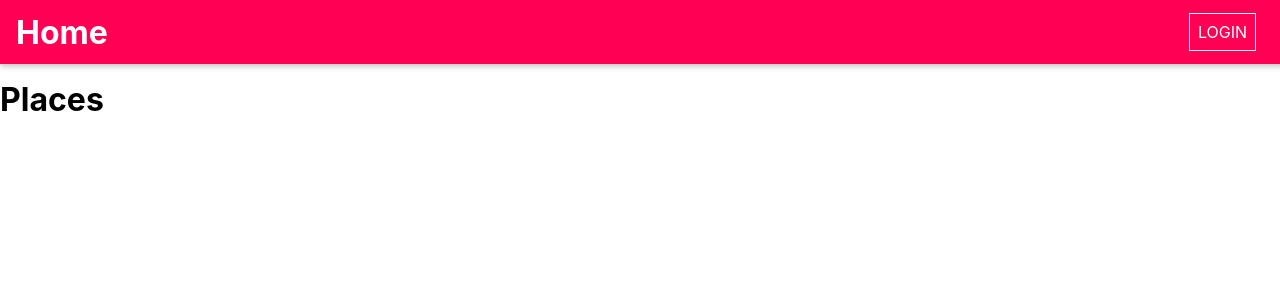
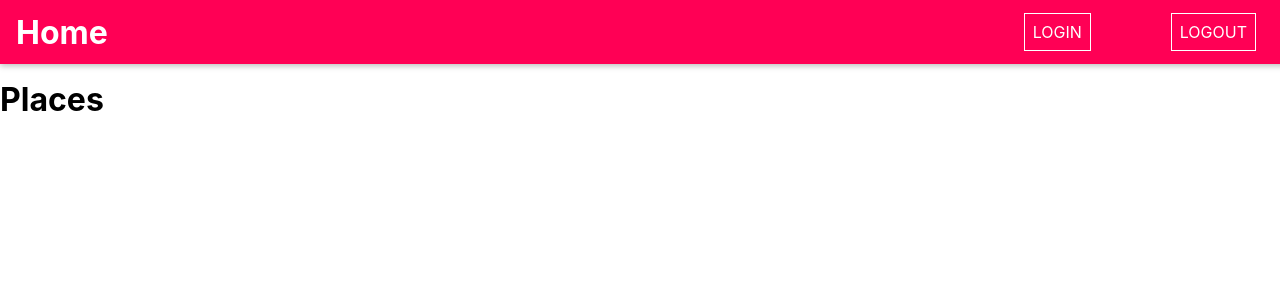
Before and after one commit to gbeto21/share-places-serverless, a React (Create React App) app in the folder frontend/: page / in a window 1280 px wide. Shown: the top 300 px of the page. Built offline with nearby package versions, Linux system fonts and the light colour scheme.

Commit message:
The logout button was implemented with the auth0 functionality.

```diff
--- a/frontend/src/shared/components/Navigation/NavLinks.js
+++ b/frontend/src/shared/components/Navigation/NavLinks.js
@@ -8,22 +8,25 @@ import { useAuth0 } from "@auth0/auth0-react";
 
 const NavLinks = props => {
 
-    const { loginWithRedirect } = useAuth0()
+    const { loginWithRedirect, logout } = useAuth0()
     const auth = useContext(AuthContext)
 
     return <ul className="nav-links">
         {auth.isLoggedIn && (<li>
             <NavLink to="/places/new">ADD PLACE</NavLink>
         </li>)}
-        {!auth.isLoggedIn && (<li>
+        {/* {/* {!auth.isLoggedIn &&  */}
+        <li>
             <button onClick={() => loginWithRedirect()}>
                 LOGIN
             </button>
-        </li>)}
-        {auth.isLoggedIn &&
-            <li>
-                <button onClick={auth.logout}>LOGOUT</button>
-            </li>}
+        </li>
+        {/* }  */}
+        {/* {auth.isLoggedIn && */}
+        <li>
+            <button onClick={() => logout()}>LOGOUT</button>
+        </li>
+        {/* } */}
     </ul>
 
 }
```
